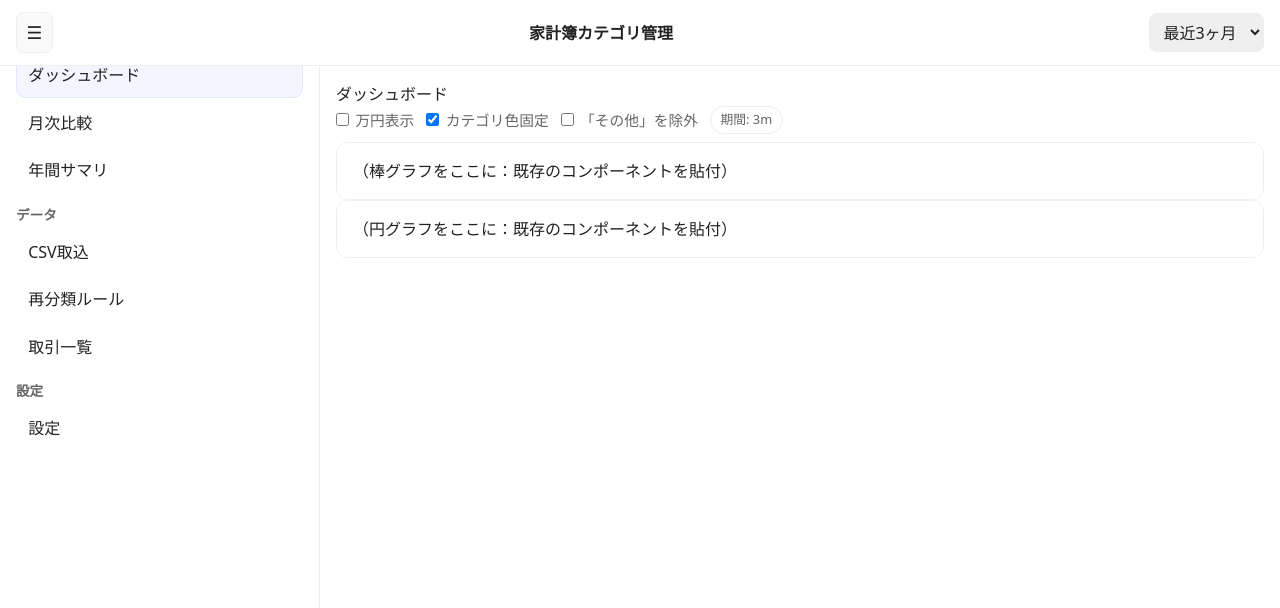
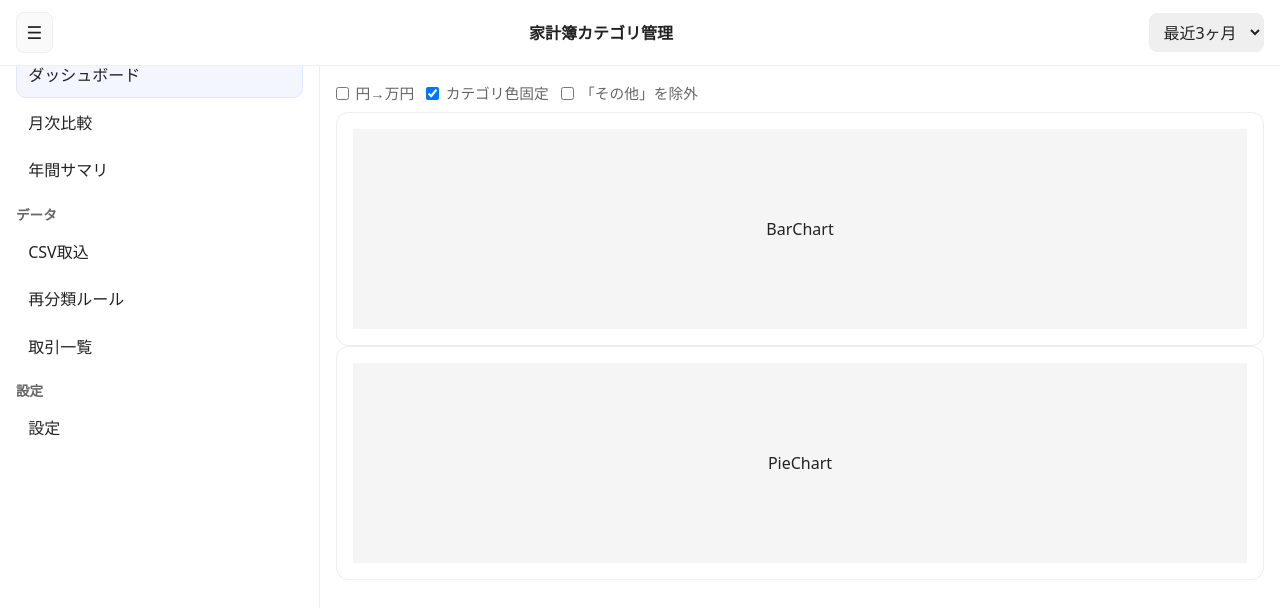
Before and after one commit to satoshi19840417/ledger-mini-app, a React (Vite) app: page /#dashboard in a window 1280 px wide. Shown: the top 608 px of the page. Built offline with nearby package versions, Linux system fonts and the light colour scheme.

Commit message:
Add dashboard toggles with chart placeholders

```diff
--- a/src/App.jsx
+++ b/src/App.jsx
@@ -119,16 +119,34 @@ function NavItem({ active, onClick, children }) {
 function Dashboard({ period, yenUnit, lockColors, hideOthers, onToggleUnit, onToggleColors, onToggleOthers }) {
   return (
     <section>
-      <h2>ダッシュボード</h2>
       <div className='quick'>
-        <label><input type='checkbox' checked={yenUnit === 'man'} onChange={onToggleUnit} /> 万円表示</label>
-        <label><input type='checkbox' checked={lockColors} onChange={onToggleColors} /> カテゴリ色固定</label>
-        <label><input type='checkbox' checked={hideOthers} onChange={onToggleOthers} /> 「その他」を除外</label>
-        <span className='pill'>期間: {period}</span>
+        <label>
+          <input type='checkbox' checked={yenUnit === 'man'} onChange={onToggleUnit} /> 円→万円
+        </label>
+        <label>
+          <input type='checkbox' checked={lockColors} onChange={onToggleColors} /> カテゴリ色固定
+        </label>
+        <label>
+          <input type='checkbox' checked={hideOthers} onChange={onToggleOthers} /> 「その他」を除外
+        </label>
       </div>
 
-      <div className='card'>（棒グラフをここに：既存のコンポーネントを貼付）</div>
-      <div className='card'>（円グラフをここに：既存のコンポーネントを貼付）</div>
+      <div className='card'>
+        <BarChart
+          period={period}
+          yenUnit={yenUnit}
+          lockColors={lockColors}
+          hideOthers={hideOthers}
+        />
+      </div>
+      <div className='card'>
+        <PieChart
+          period={period}
+          yenUnit={yenUnit}
+          lockColors={lockColors}
+          hideOthers={hideOthers}
+        />
+      </div>
     </section>
   );
 }
@@ -138,6 +156,38 @@ function ImportCsv(){ return <section><h2>CSV取込</h2><div className='card'>
 function Rules(){ return <section><h2>再分類ルール</h2><div className='card'>（既存のルール表）</div></section>; }
 function Transactions(){ return <section><h2>取引一覧</h2><div className='card'>（検索・絞り込み）</div></section>; }
 function Prefs(){ return <section><h2>設定</h2><div className='card'>（表示設定ほか）</div></section>; }
+
+function BarChart() {
+  return (
+    <div
+      style={{
+        height: '200px',
+        background: '#f5f5f5',
+        display: 'flex',
+        alignItems: 'center',
+        justifyContent: 'center',
+      }}
+    >
+      <span>BarChart</span>
+    </div>
+  );
+}
+
+function PieChart() {
+  return (
+    <div
+      style={{
+        height: '200px',
+        background: '#f5f5f5',
+        display: 'flex',
+        alignItems: 'center',
+        justifyContent: 'center',
+      }}
+    >
+      <span>PieChart</span>
+    </div>
+  );
+}
 
 const css = `
 :root { --bg:#fff; --fg:#222; --muted:#666; --line:#eee; }
@@ -151,7 +201,6 @@ const css = `
 .card{border:1px solid var(--line);border-radius:.75rem;padding:1rem;background:#fff}
 .quick{display:flex;flex-wrap:wrap;gap:.75rem;align-items:center;margin-bottom:.5rem}
 .quick label{display:flex;gap:.4rem;align-items:center;font-size:.92rem;color:var(--muted)}
-.pill{padding:.2rem .6rem;border:1px solid var(--line);border-radius:999px;font-size:.8rem;color:var(--muted)}
 .drawer{position:fixed;inset:0;display:none;background:rgba(0,0,0,.2)}
 .drawer.open{display:block}
 .drawer-panel{position:absolute;inset:0 auto 0 0;width:min(82vw,320px);background:#fff;border-right:1px solid var(--line);padding:1rem;overflow:auto}
```
